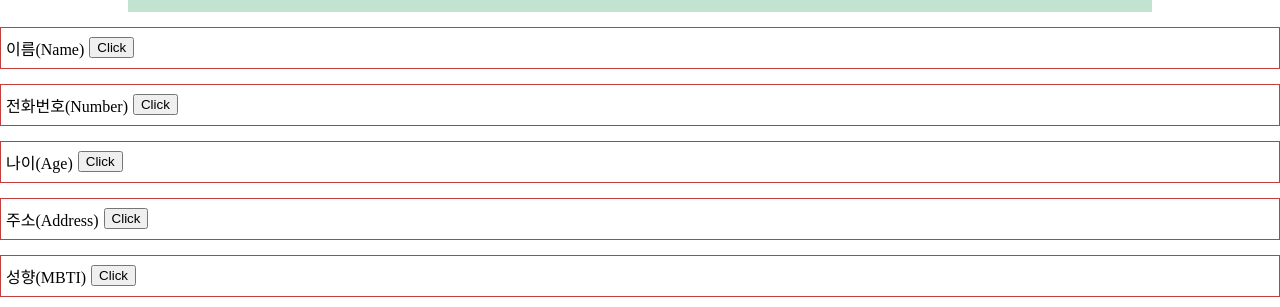
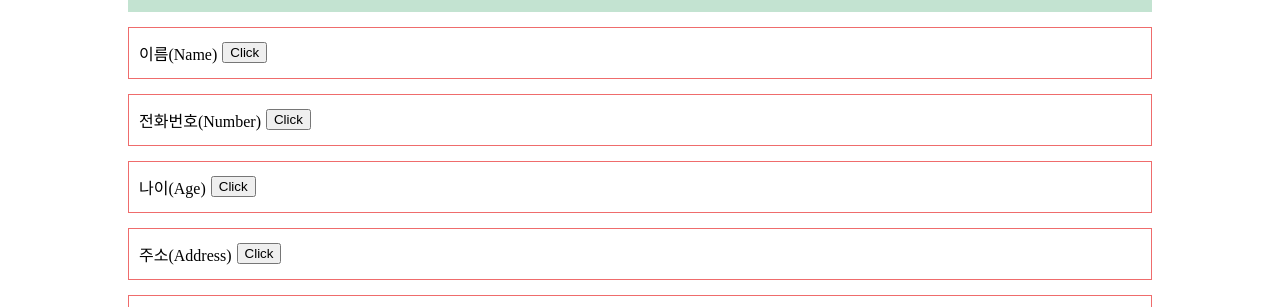
Before and after one commit to JOODON/2233039, a plain HTML site: page index.html in a window 1280 px wide. Shown: the part 89-396 px from the top of the page. Drawn offline with Linux system fonts and the light colour scheme.

Commit message:
Add files via upload

```diff
--- a/index.html
+++ b/index.html
@@ -4,7 +4,7 @@
     <meta charset="UTF-8">
     <meta http-equiv="X-UA-Compatible" content="IE=edge">
     <meta name="viewport" content="width=device-width, initial-scale=1.0">
-   <link rel="stylesheet" href="/style.css">
+   <link rel="stylesheet" href="style.css">
    <link rel="icon" href="/제목_없는_디자인-removebg-preview (1).png"><!--로고 새기기-->
    <script src="main.js"></script>
     <title>주동호</title>
@@ -13,11 +13,13 @@
     <div class="head">
         <h1>Introduce</h1>
     </div>
+    <div class="content">
         <div class="name">이름(Name)<button id="b1">Click</button></div>
         <div class="number">전화번호(Number)<button id="b2">Click</button></div>
         <div class="age">나이(Age)<button id="b3">Click</button></div>
         <div class="addr">주소(Address)<button id="b4">Click</button></div>
         <div class="mbti">성향(MBTI)<button id="b5">Click</button></div>
+    </div>
          <div class="footer">
             <h1>Thank U</h1>
          </div>
--- a/style.css
+++ b/style.css
@@ -22,12 +22,12 @@ button {
   margin-top: 15px;
 }
 .name,.number,.age,.addr,.mbti {
-    border: 1px solid #c53c3c;
+  border: 1px solid #ef6c6c;
   margin-top: 15px;
   height: 30px;
   display: flex;
   align-items: center;
-    padding: 5px;
+  padding: 10px;
 }
 .footer {
   width: 80%;
```
Also changed, not shown: main.js (line endings or trailing spaces). Lines whose indentation alone changed are shown as unchanged.
